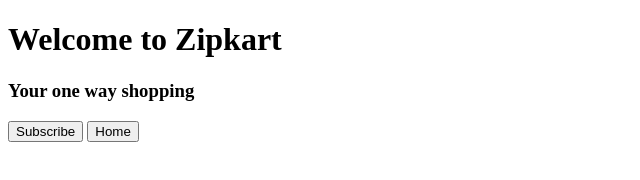
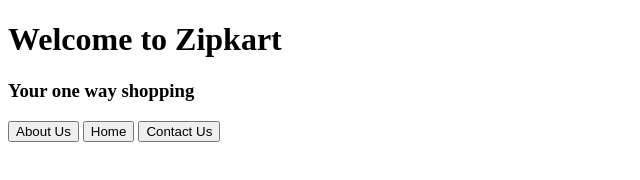
Before and after one commit to KarthikBR-code/Zipkart, a plain HTML site: page index.html in a window 1280 px wide. Shown: the whole page, without its empty margins (0-640 px from the left). Drawn offline with Linux system fonts and the light colour scheme.

Commit message:
added new button

```diff
--- a/index.html
+++ b/index.html
@@ -6,7 +6,8 @@
     <body>
         <h1>Welcome to Zipkart</h1>
          <h3>Your one way shopping</h3>
-        <button>Subscribe</button>
+        <button>About Us</button>
       <button>Home</button>
+      <button>Contact Us</button>
     </body>
 </html>
```
